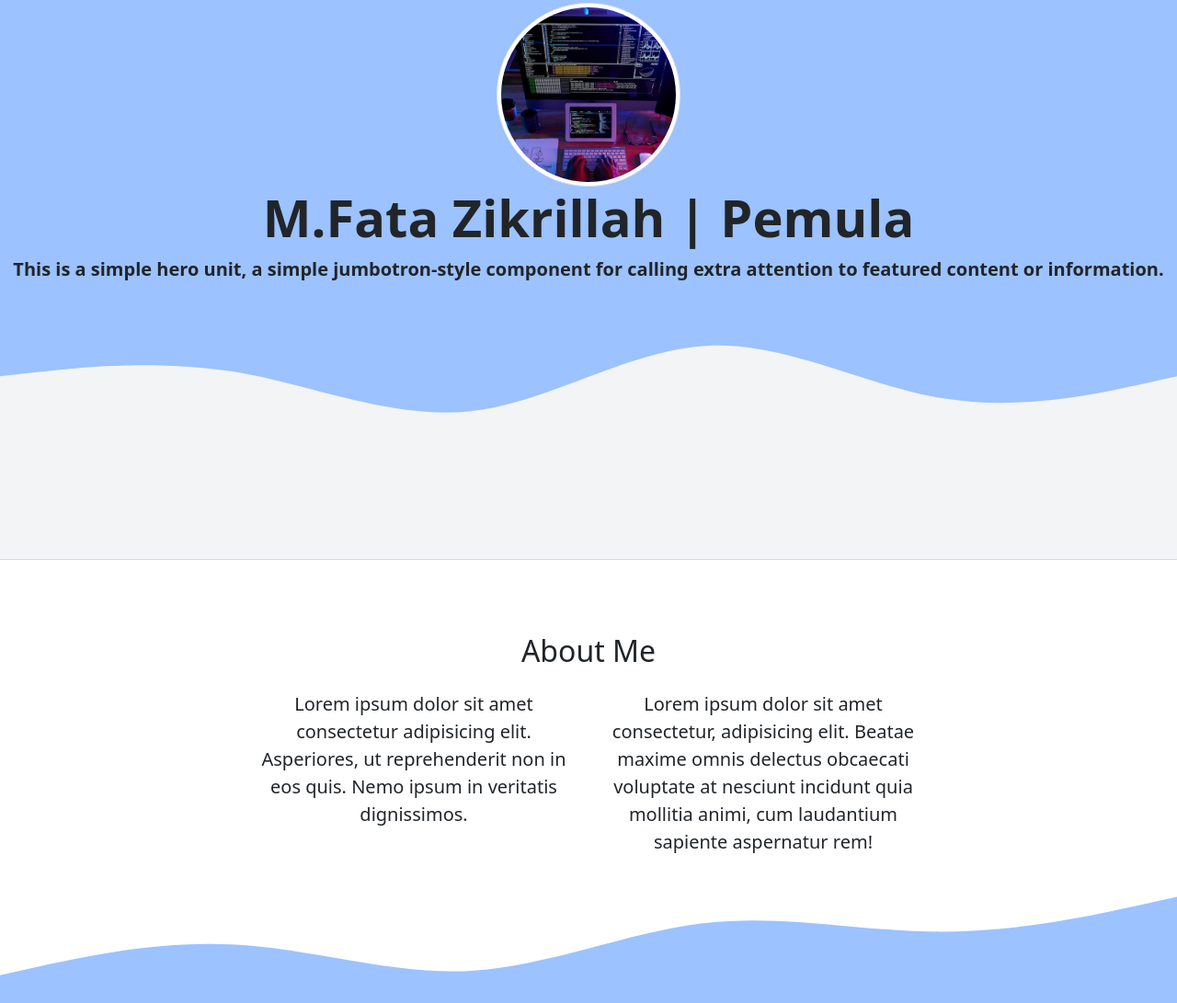
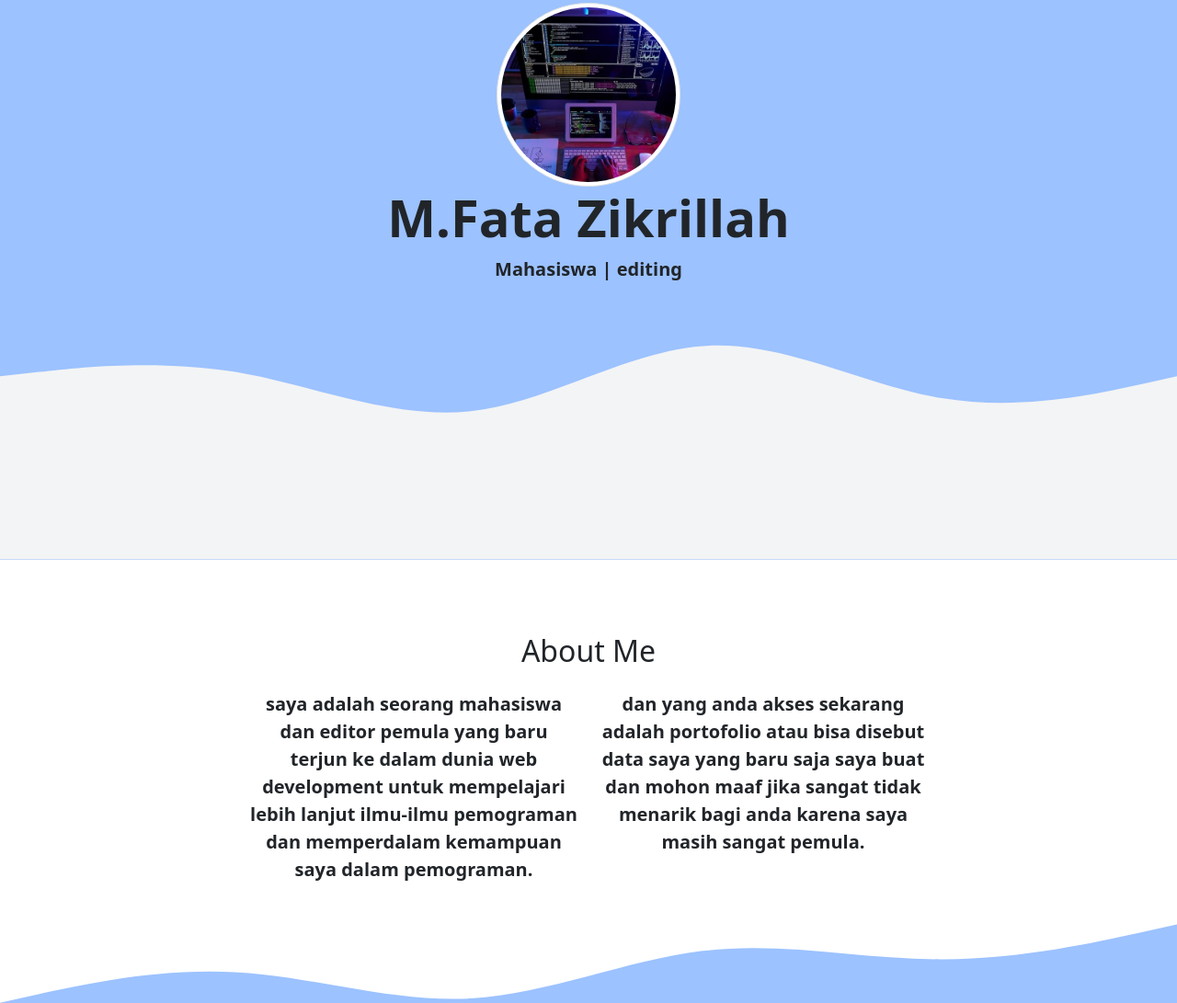
Before and after one commit to FZ-C0DE/Portofolio-v1, a plain HTML site: page index.html in a window 1280 px wide. Shown: the part 93-1184 px from the top of the page at 92% size. Drawn offline with nearby package versions, Linux system fonts and the light colour scheme.

Commit message:
mengubah about denagn data diri

```diff
--- a/index.html
+++ b/index.html
@@ -18,7 +18,7 @@
  <!-- Navbar -->
  <nav class="navbar navbar-expand-lg navbar-dark bg-primary shadow-sm fixed-top">
   <div class="container">
-    <a class="navbar-brand" href="#">Fata Zikrillah</a>
+    <a class="navbar-brand fw-bold" href="#">Fata Zikrillah</a>
     <button class="navbar-toggler" type="button" data-bs-toggle="collapse" data-bs-target="#navbarNav" aria-controls="navbarNav" aria-expanded="false" aria-label="Toggle navigation">
       <span class="navbar-toggler-icon"></span>
     </button>
@@ -49,8 +49,8 @@
 <!-- jumbo tronn -->
 <div class="jumbotron text-center">
   <img src="img/gambarrr.jpg" alt="profilguwa" width="200" class="rounded-circle img-thumbnail">
-  <h1 class="display-4 fw-bolder">M.Fata Zikrillah | Pemula</h1>
-  <p class="lead fw-bold">This is a simple hero unit, a simple jumbotron-style component for calling extra attention to featured content or information.</p>
+  <h1 class="display-4 fw-bolder">M.Fata Zikrillah</h1>
+  <p class="lead fw-bold">Mahasiswa | editing</p>
   <svg xmlns="http://www.w3.org/2000/svg" viewBox="0 0 1440 320"><path fill="#f3f4f5" fill-opacity="1" d="M0,96L48,90.7C96,85,192,75,288,90.7C384,107,480,149,576,138.7C672,128,768,64,864,58.7C960,53,1056,107,1152,122.7C1248,139,1344,117,1392,106.7L1440,96L1440,320L1392,320C1344,320,1248,320,1152,320C1056,320,960,320,864,320C768,320,672,320,576,320C480,320,384,320,288,320C192,320,96,320,48,320L0,320Z"></path></svg>
 </div>
 <!-- akhir tronn -->
@@ -65,12 +65,12 @@
         <h2>About Me</h2>
       </div>
     </div>
-    <div class="row justify-content-center fs-5 text-center ">
-      <div class="col-4">
-        <p >Lorem ipsum dolor sit amet consectetur adipisicing elit. Asperiores, ut reprehenderit non in eos quis. Nemo ipsum in veritatis dignissimos.</p>
+    <div class="row justify-content-center fs-5 text-center">
+      <div class="col-4 fw-bold">
+        <p>saya adalah seorang mahasiswa dan editor pemula yang baru terjun ke dalam dunia web development untuk mempelajari lebih lanjut ilmu-ilmu pemograman dan memperdalam kemampuan saya dalam pemograman.</p>
       </div>
-      <div class="col-4">
-        <p>Lorem ipsum dolor sit amet consectetur, adipisicing elit. Beatae maxime omnis delectus obcaecati voluptate at nesciunt incidunt quia mollitia animi, cum laudantium sapiente aspernatur rem!</p>
+      <div class="col-4 fw-bold">
+        <p>dan yang anda akses sekarang adalah portofolio atau bisa disebut data saya yang baru saja saya buat dan mohon maaf jika sangat tidak menarik bagi anda karena saya masih sangat pemula.</p>
       </div>
     </div>
   </div>
```
